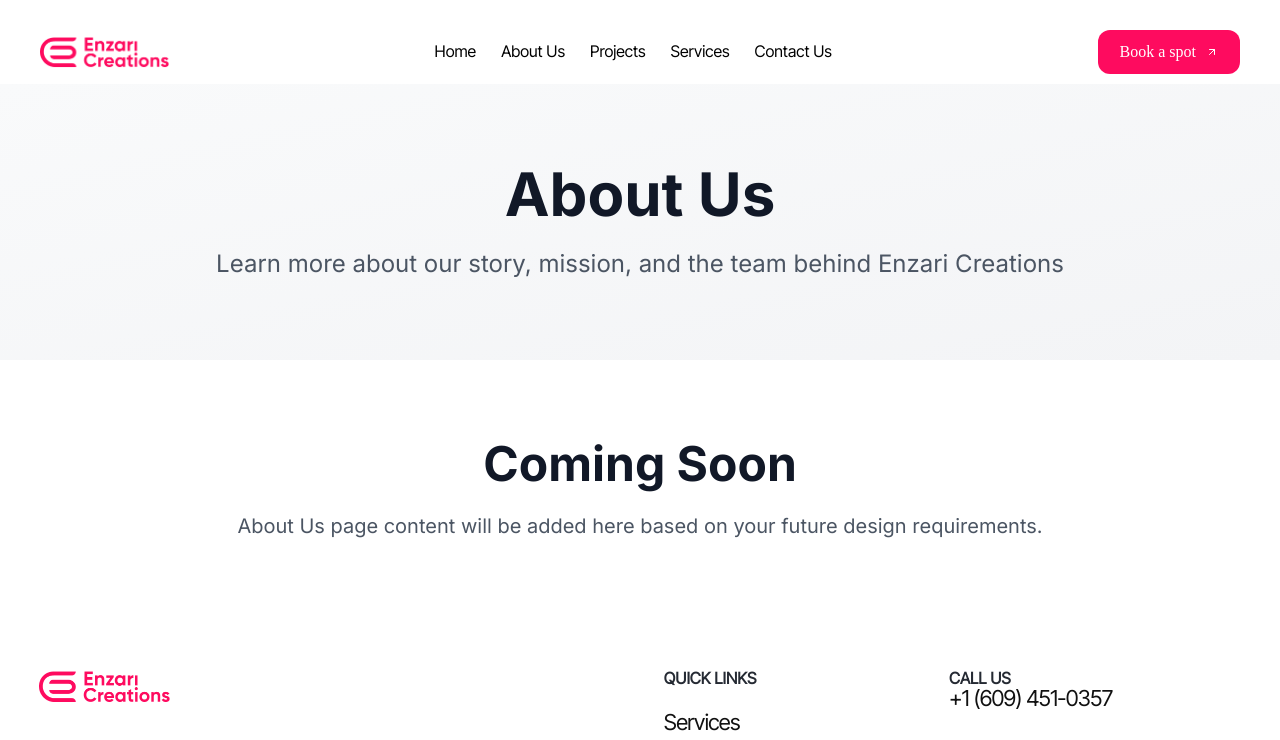
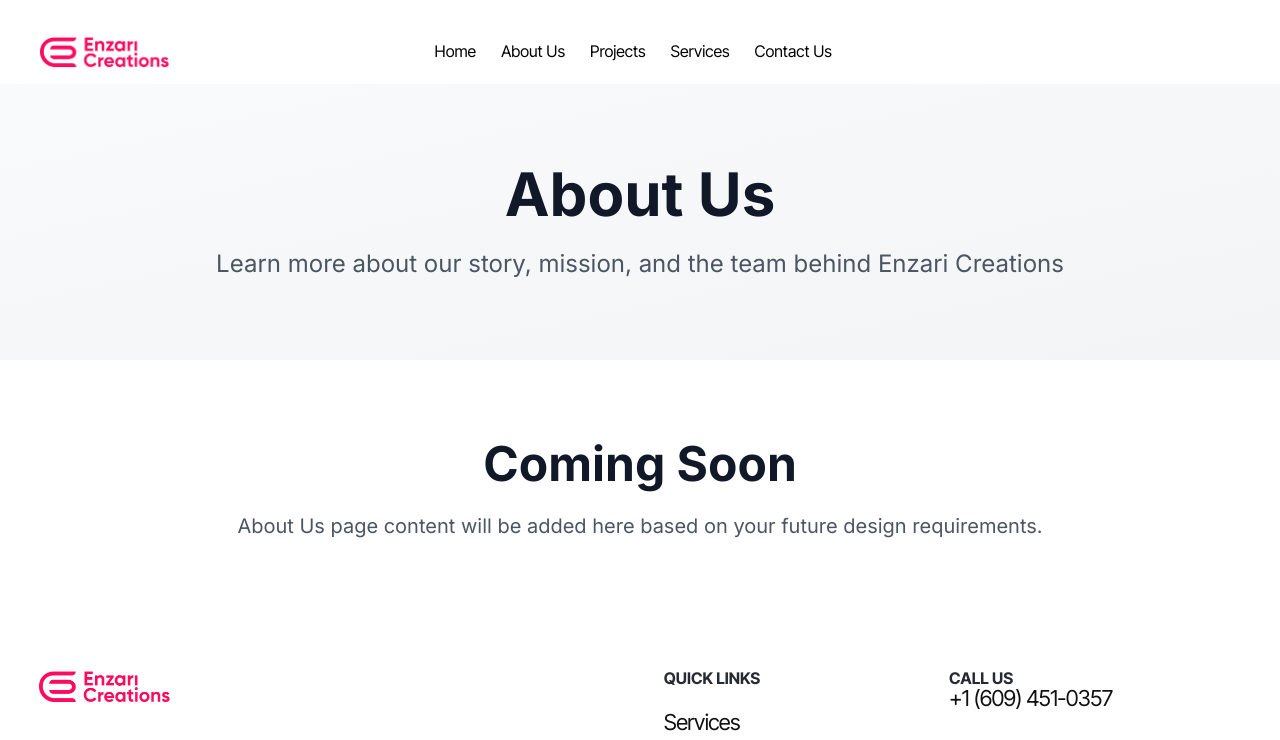
Before and after one commit to andresclarowork/Enzari2.0-frontend, a Next.js app: page /about in a window 1280 px wide. Shown: the top 740 px of the page. Built offline with nearby package versions, Linux system fonts and the light colour scheme.

Commit message:
fix font bugs

```diff
--- a/src/app/globals.css
+++ b/src/app/globals.css
@@ -6,6 +6,8 @@
   :root {
     --font-inter: 'Inter', system-ui, sans-serif;
     --font-poppins: 'Poppins', system-ui, sans-serif;
+    --font-inter-tight: 'Inter Tight', system-ui, sans-serif;
+    --font-karla: 'Karla', system-ui, sans-serif;
   }
 
   * {
--- a/src/app/layout.tsx
+++ b/src/app/layout.tsx
@@ -1,5 +1,5 @@
 import type { Metadata } from 'next'
-import { Inter, Poppins, Inter_Tight } from 'next/font/google'
+import { Inter, Poppins, Inter_Tight, Karla } from 'next/font/google'
 import './globals.css'
 
 const inter = Inter({
@@ -15,8 +15,14 @@ const poppins = Poppins({
 
 const interTight = Inter_Tight({
   subsets: ['latin'],
-  weight: ['400'],
+  weight: ['400', '500', '700'],
   variable: '--font-inter-tight',
+})
+
+const karla = Karla({
+  subsets: ['latin'],
+  weight: ['400', '700'],
+  variable: '--font-karla',
 })
 
 export const metadata: Metadata = {
@@ -48,7 +54,7 @@ export default function RootLayout({
   children: React.ReactNode
 }) {
   return (
-    <html lang="en" className={`${inter.variable} ${poppins.variable} ${interTight.variable}`}>
+    <html lang="en" className={`${inter.variable} ${poppins.variable} ${interTight.variable} ${karla.variable}`}>
       <body className={`${inter.className} antialiased`}>
         {children}
       </body>
--- a/src/components/layout/Header.tsx
+++ b/src/components/layout/Header.tsx
@@ -44,7 +44,7 @@ export function Header() {
                   href={item.href}
                   className="transition-all duration-200 flex items-center justify-center hover:font-bold"
                   style={{
-                    fontFamily: 'Inter Tight',
+                    fontFamily: 'var(--font-inter-tight)',
                     fontWeight: 400,
                     fontSize: '16px',
                     lineHeight: '120%',
@@ -75,13 +75,11 @@ export function Header() {
                   padding: '14px 22px',
                   fontFamily: 'Sharp Sans',
                   fontWeight: 500,
-                  fontStyle: 'medium',
                   fontSize: '16px',
                   lineHeight: '100%',
-                  letterSpacing: '-4%',
+                  letterSpacing: '-0.04em%',
                   textAlign: 'center',
                   color: '#FFFFFF',
-                  backgroundColor: '#FE0B5F',
                   gap: '10px'
                 }}
               >
--- a/src/components/sections/home/Hero.tsx
+++ b/src/components/sections/home/Hero.tsx
@@ -13,7 +13,7 @@ export function Hero() {
             <div className='flex'>
               <h1
                 style={{
-                  fontFamily: 'Inter Tight',
+                  fontFamily: 'var(--font-inter-tight)',
                   fontWeight: 400,
                   fontStyle: 'regular',
                   fontSize: '80px',
@@ -36,7 +36,7 @@ export function Hero() {
                 <p
                   className="text-black"
                   style={{
-                    fontFamily: 'Inter Tight',
+                    fontFamily: 'var(--font-inter-tight)',
                     fontWeight: 400,
                     fontStyle: 'Regular',
                     fontSize: '18px',
@@ -67,7 +67,7 @@ export function Hero() {
                     <span
                       className="text-black"
                       style={{
-                        fontFamily: 'Inter Tight',
+                        fontFamily: 'var(--font-inter-tight)',
                         fontWeight: 400,
                         fontStyle: 'regular',
                         fontSize: '16px',
@@ -140,7 +140,7 @@ export function Hero() {
                       <span
                         className="text-black"
                         style={{
-                          fontFamily: 'Inter Tight',
+                          fontFamily: 'var(--font-inter-tight)',
                           fontWeight: 400,
                           fontStyle: 'regular',
                           fontSize: '16px',
@@ -155,7 +155,7 @@ export function Hero() {
                       <span
                         className="text-black"
                         style={{
-                          fontFamily: 'Inter Tight',
+                          fontFamily: 'var(--font-inter-tight)',
                           fontWeight: 400,
                           fontStyle: 'regular',
                           fontSize: '16px',
@@ -190,7 +190,7 @@ export function Hero() {
             >
               <div
                 style={{
-                  fontFamily: 'Inter Tight',
+                  fontFamily: 'var(--font-inter-tight)',
                   fontWeight: 400,
                   fontStyle: 'regular',
                   fontSize: '16px',
@@ -224,7 +224,7 @@ export function Hero() {
             >
               <div
                 style={{
-                  fontFamily: 'Inter Tight',
+                  fontFamily: 'var(--font-inter-tight)',
                   fontWeight: 400,
                   fontStyle: 'regular',
                   fontSize: '16px',
@@ -351,7 +351,7 @@ export function Hero() {
               >
                 <span
                   style={{
-                    fontFamily: 'Inter',
+                    fontFamily: 'var(--font-inter)',
                     fontWeight: 500,
                     fontStyle: 'medium',
                     fontSize: '16px',
```
